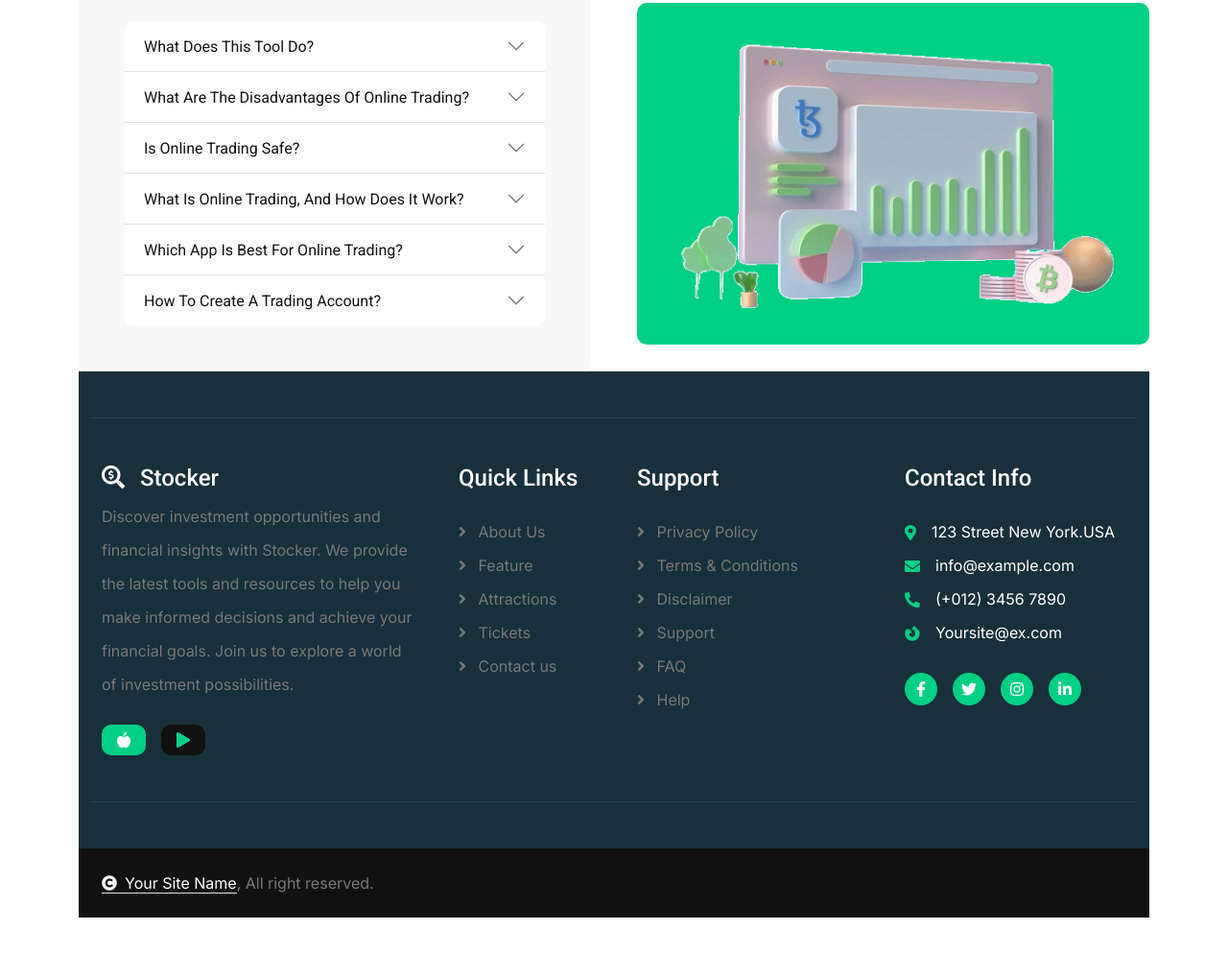
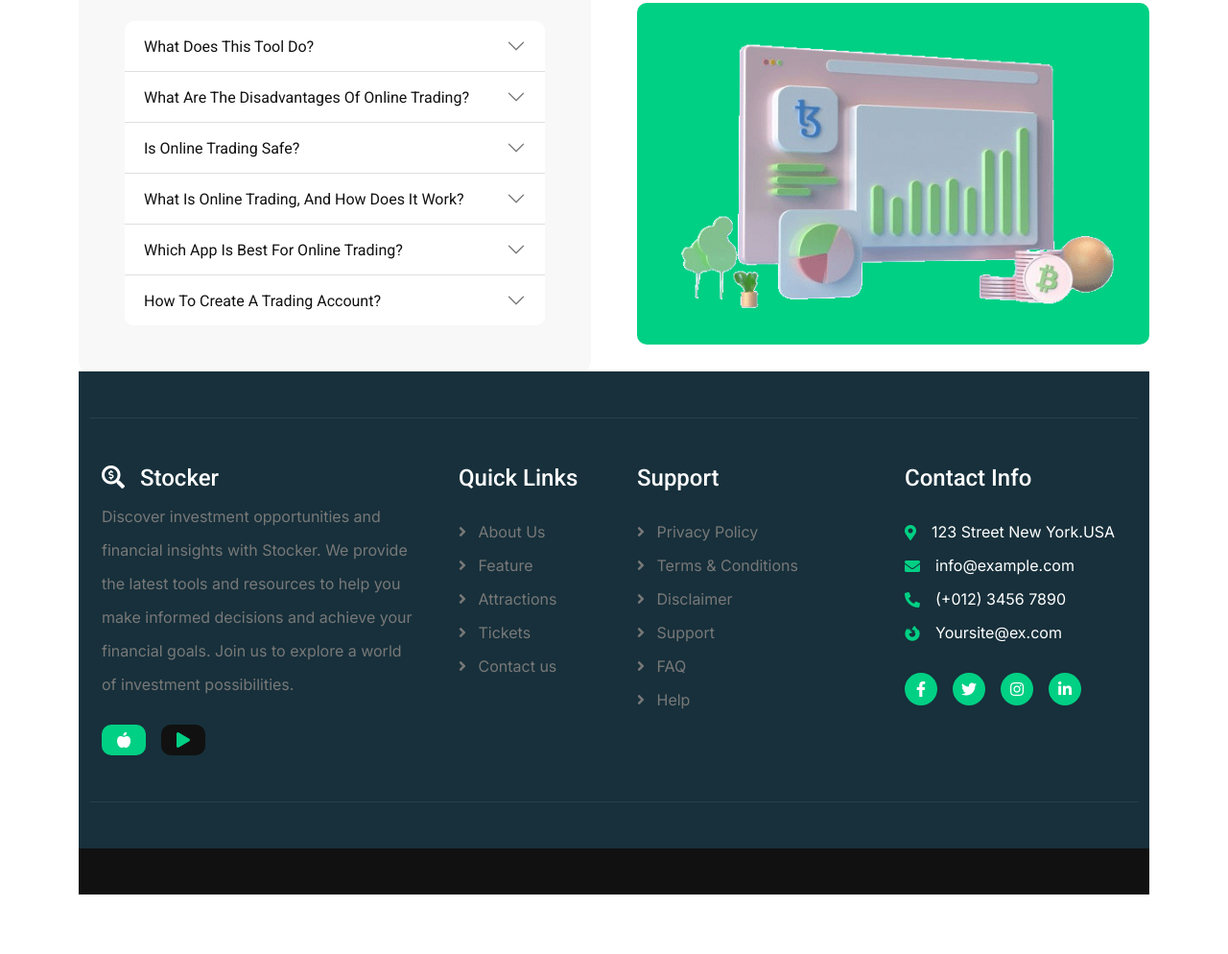
Before and after one commit to izeredidier4/Stocker, a plain HTML site: page index.html in a window 1280 px wide. Shown: the part 6349-7343 px from the top of the page at 96% size. Drawn offline with nearby package versions, Linux system fonts and the light colour scheme.

Commit message:
Update index.html

```diff
--- a/index.html
+++ b/index.html
@@ -760,7 +760,6 @@
             <div class="container">
                 <div class="row g-4 align-items-center">
                     <div class="col-md-6 text-center text-md-start mb-md-0">
-                        <span class="text-body"><a href="#" class="border-bottom text-white"><i class="fas fa-copyright text-light me-2"></i>Your Site Name</a>, All right reserved.</span>
                     </div>
 
                 </div>
```
